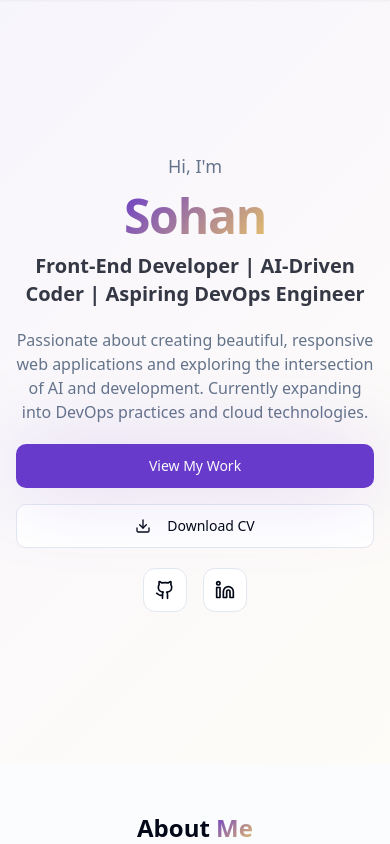
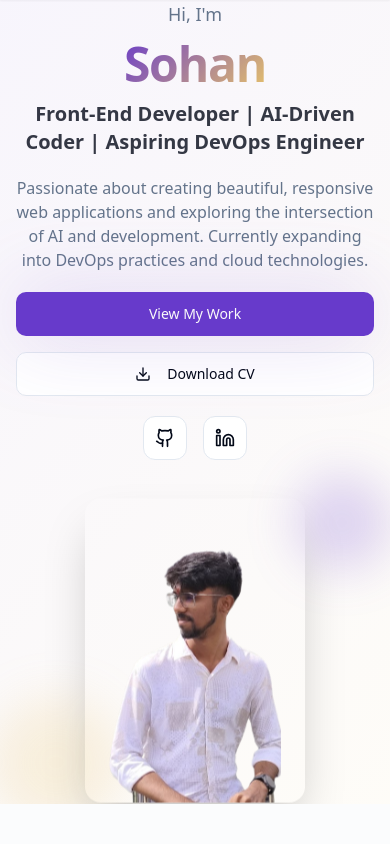
Before and after one commit to sohan20051102/sohan-vibe-codingspace-81, a React (Vite) app: page / in a window 390 px wide. Shown: the top 844 px of the page. Built offline with nearby package versions, Linux system fonts and the light colour scheme; the HTML template or start-up script is replaced by a standard one.

Commit message:
fix: Address feedback on hero section
This commit addresses the user's feedback on the hero section.

The changes include:
- Restoring the image in the mobile view.
- Reducing the size of the photo card in the desktop view.

```diff
--- a/src/components/hero-section.tsx
+++ b/src/components/hero-section.tsx
@@ -84,7 +84,7 @@ export function HeroSection() {
             </div>
           </div>
 
-          {/* Hero Image */}
+          {/* Hero Image - Desktop */}
           <div className="relative floating-animation lg:col-span-2 lg:order-2 hidden lg:block">
             <div className="relative z-10">
               <div className="absolute -top-12 -right-12 w-48 h-48 bg-primary/20 rounded-full blur-3xl animate-pulse"></div>
@@ -94,10 +94,23 @@ export function HeroSection() {
                 <img
                   src={sohanPortrait}
                   alt="Sohan - Front-End Developer"
-                  className="w-full max-w-md mx-auto object-contain rounded-2xl"
+                  className="w-full max-w-sm mx-auto object-contain rounded-2xl"
                 />
               </div>
             </div>
+          </div>
+
+          {/* Hero Image - Mobile */}
+          <div className="relative floating-animation lg:hidden">
+            <div className="relative z-10 mt-2">
+              <img
+                src={sohanPortrait}
+                alt="Sohan - Front-End Developer"
+                className="w-full max-w-[220px] sm:max-w-[280px] mx-auto object-contain max-h-[36vh] sm:max-h-[46vh] rounded-2xl shadow-2xl"
+              />
+            </div>
+            <div className="absolute -top-4 -right-4 w-24 h-24 bg-primary/20 rounded-full blur-xl"></div>
+            <div className="absolute -bottom-6 -left-6 w-32 h-32 bg-accent/20 rounded-full blur-xl"></div>
           </div>
         </div>
 
```
